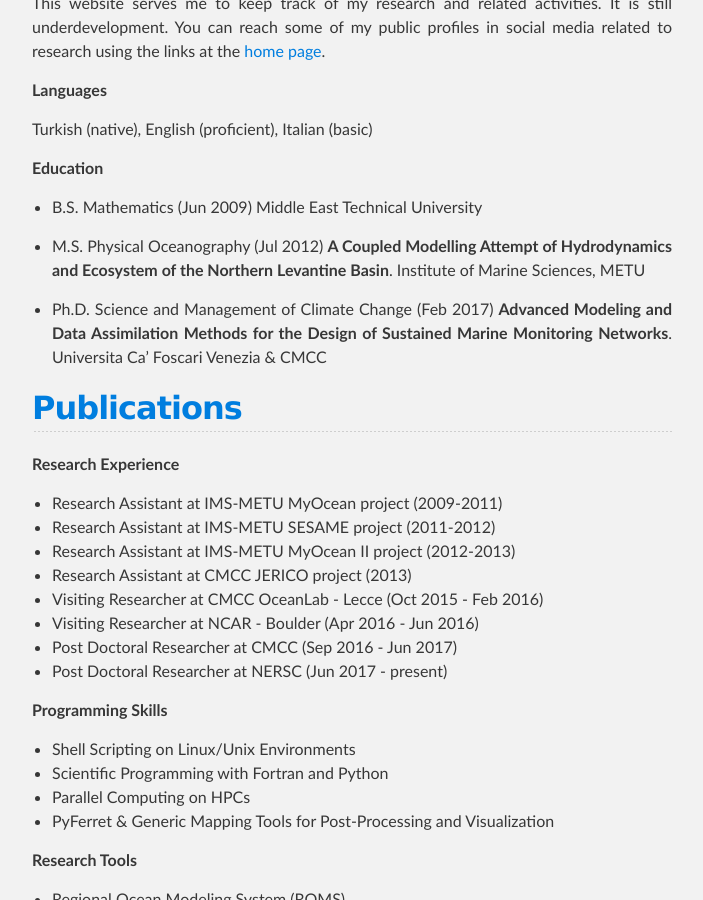
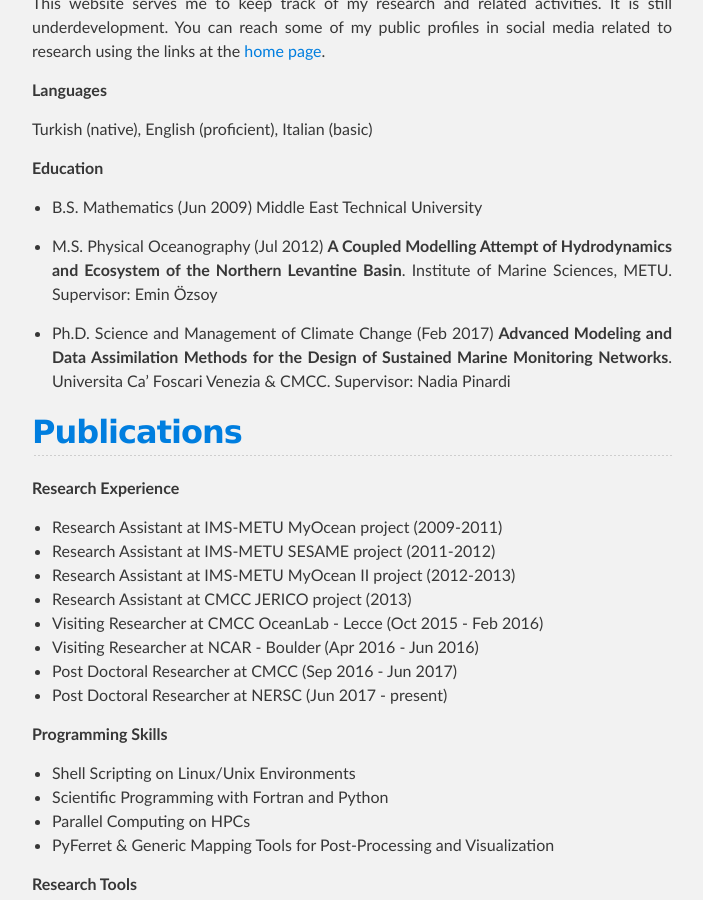
Before and after one commit to aydogduali/aydogduali.github.io, a Jekyll site: the page built from about/index.md, in a window 1280 px wide and 900 px high, scrolled down 680 px. Shown: the whole window, without its empty margins (288-991 px from the left). Built offline with Jekyll 4.4.1, drawn with Linux system fonts in a browser that asks for light colours; the repository's description, which GitHub fills in, is left out.

Commit message:
supervisors

```diff
--- a/about/index.md
+++ b/about/index.md
@@ -15,9 +15,9 @@
 
 - B.S. Mathematics (Jun 2009) Middle East Technical University
 
-- M.S. Physical Oceanography (Jul 2012) **A Coupled Modelling Attempt of Hydrodynamics and Ecosystem of the Northern Levantine Basin**. Institute of Marine Sciences, METU
+- M.S. Physical Oceanography (Jul 2012) **A Coupled Modelling Attempt of Hydrodynamics and Ecosystem of the Northern Levantine Basin**. Institute of Marine Sciences, METU. Supervisor: Emin Özsoy
 
-- Ph.D. Science and Management of Climate Change (Feb 2017) **Advanced Modeling and Data Assimilation Methods for the Design of Sustained Marine Monitoring Networks**. Universita Ca' Foscari Venezia & CMCC
+- Ph.D. Science and Management of Climate Change (Feb 2017) **Advanced Modeling and Data Assimilation Methods for the Design of Sustained Marine Monitoring Networks**. Universita Ca' Foscari Venezia & CMCC. Supervisor: Nadia Pinardi
 
 ## **[Publications](/about/publication)**
 
```
